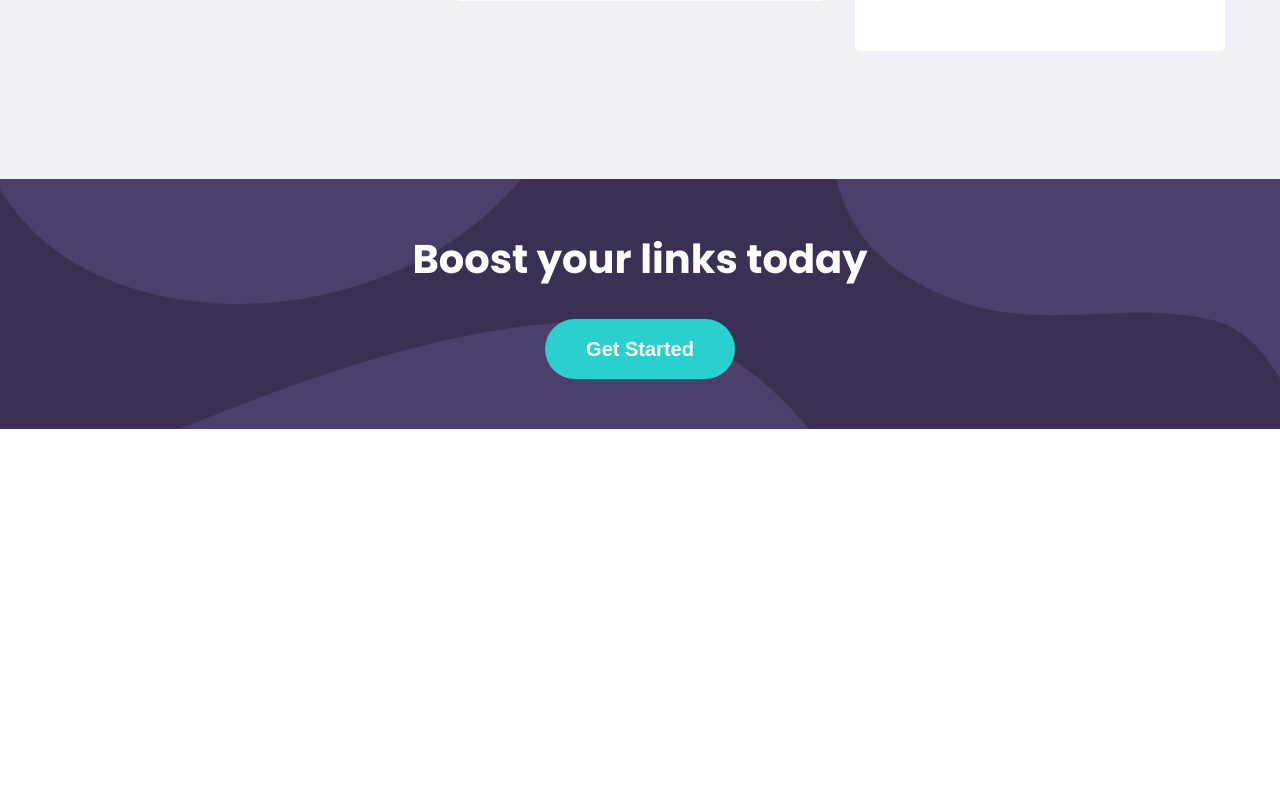
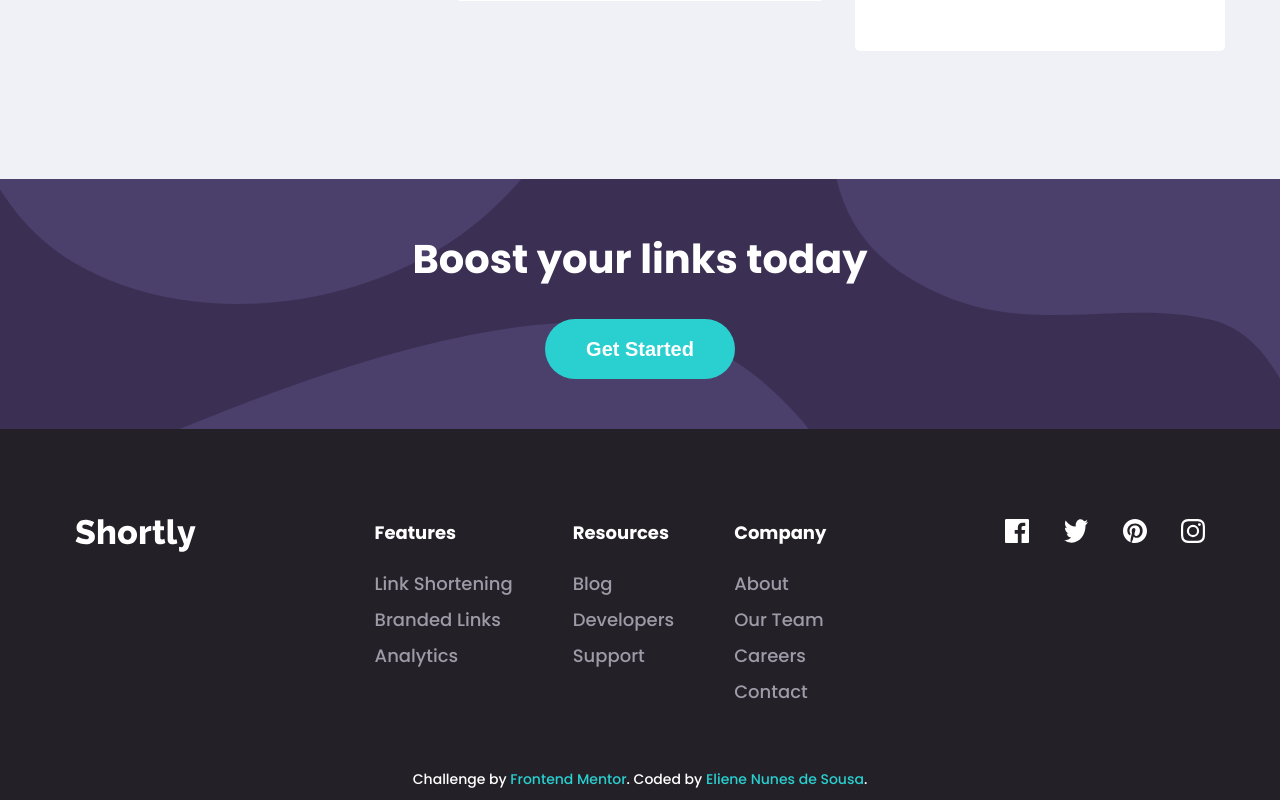
Before and after one commit to elienensousa/shortly, a React (Create React App) app: page / in a window 1280 px wide. Shown: the part 1560-2360 px from the top of the page. Before the commit the page ends 1989 px from the top, so only its background shows below. Built offline with nearby package versions, Linux system fonts and the light colour scheme.

Commit message:
Componente Footer

```diff
--- a/src/App.js
+++ b/src/App.js
@@ -1,5 +1,6 @@
 import { BenefitsSection } from './components/BenefitsSection';
 import { BoostSection } from './components/BoostSection';
+import { Footer } from './components/Footer';
 import { Header } from './components/Header';
 import { Hero } from './components/Hero';
 import './styles/global.scss';
@@ -12,6 +13,7 @@ function App() {
 
       <BenefitsSection />
       <BoostSection />
+      <Footer />
     </>
   );
 }
--- a/src/components/BoostSection/styles.scss
+++ b/src/components/BoostSection/styles.scss
@@ -23,6 +23,11 @@
         border: none;
         font-size: 20px;
         font-weight: bold;
+
+
+        &:hover{
+            background: hsl(180, 66%, 75%);
+        }
     }
 
 }
--- /dev/null
+++ b/src/components/Footer/index.js
@@ -0,0 +1,58 @@
+import './styles.scss'
+import logo from '../../assets/logo.svg'
+import facebookIcon from '../../assets/icon-facebook.svg'
+import instagramIcon from '../../assets/icon-instagram.svg'
+import pinterestIcon from '../../assets/icon-pinterest.svg'
+import twitterIcon from '../../assets/icon-twitter.svg'
+
+
+export function Footer(){
+    return(
+        <>
+            <footer>
+
+                <img className='footer_logo' src={logo} alt='Shortly' />
+                <nav>
+                    <ul>
+                        <h4>Features</h4>
+                        <li>Link Shortening</li>
+                        <li>Branded Links</li>
+                        <li>Analytics</li>
+                    </ul>
+                    <ul>
+                        <h4>Resources</h4>
+                        <li>Blog</li>
+                        <li>Developers</li>
+                        <li>Support</li>
+                    </ul>
+                    <ul>
+                        <h4>Company</h4>
+                        <li>About</li>
+                        <li>Our Team</li>
+                        <li>Careers</li>
+                        <li>Contact</li>
+                    </ul>
+                </nav>
+                <div className='social_midia'>
+                    <a href='https://www.facebook.com/' target="_blank" rel="noreferrer" >
+                        <img className='social_icon' src={facebookIcon} alt='Facebook' />
+                    </a>
+                    <a href='https://twitter.com/' target="_blank" rel="noreferrer">
+                        <img className='social_icon' src={twitterIcon} alt='Twitter' />
+                    </a>
+                    <a href='https://pinterest.com/' target="_blank" rel="noreferrer">
+                        <img className='social_icon' src={pinterestIcon} alt='Pinterest' />
+                    </a>
+                    <a href='https://www.instagram.com/' target="_blank" rel="noreferrer">
+                        <img className='social_icon' src={instagramIcon} alt='Instagram' />
+                    </a>
+                </div>
+
+
+            </footer>
+            <div className='attribution'>
+            Challenge by <a href="https://www.frontendmentor.io/challenges/url-shortening-api-landing-page-2ce3ob-G" target="_blank" rel="noreferrer"> Frontend Mentor</a>. Coded by <a href="https://github.com/elienensousa" target="_blank" rel="noreferrer"> Eliene Nunes de Sousa</a>.
+  </div>
+        </>
+    )
+}
--- /dev/null
+++ b/src/components/Footer/styles.scss
@@ -0,0 +1,68 @@
+footer{
+    width: auto;
+    height: 340px;
+    background: var(--very_dark_violet);
+    color: white;
+
+    display: flex;
+    align-items: flex-start;
+    justify-content: space-around;
+    flex-direction: row;
+    padding-top: 90px;
+
+    .footer_logo {
+        filter: brightness(0) saturate(100%) invert(100%) sepia(26%) saturate(79%) hue-rotate(220deg) brightness(107%) contrast(100%);
+
+    }
+    nav{
+        display: flex;
+        align-items:flex-start;
+        justify-content: space-around;
+        flex-direction: row;
+
+        ul{
+            h4{
+                padding-bottom: 20px;
+            }
+            padding: 0 30px;
+            li{
+                list-style-type: none;
+                color: var(--grayish_violet);
+                line-height: 2.25rem;
+
+                &:hover{
+                    cursor: pointer;
+                    color: var(--cyan);
+                }
+            }
+        }
+
+    }
+
+    .social_midia{
+        width: 200px;
+        display: flex;
+        justify-content: space-between;
+
+
+        .social_icon{
+            width: 24px;
+            height: 24px;
+
+            &:hover{
+                filter: brightness(0) saturate(100%) invert(98%) sepia(99%) saturate(5176%) hue-rotate(128deg) brightness(84%) contrast(91%);
+            }
+        }
+    }
+}
+
+.attribution{
+    padding-bottom: 10px;
+    text-align: center;
+    font-size: 14px;
+    background: var(--very_dark_violet);
+    color: white;
+        a{
+            color: var(--cyan);
+        }
+}
--- a/src/styles/global.scss
+++ b/src/styles/global.scss
@@ -12,6 +12,7 @@
     --grayish_violet: hsl(257, 7%, 63%);
     --very_dark_blue: hsl(255, 11%, 22%);
     --very_dark_violet: hsl(260, 8%, 14%);
+
 }
 
 *{
```
